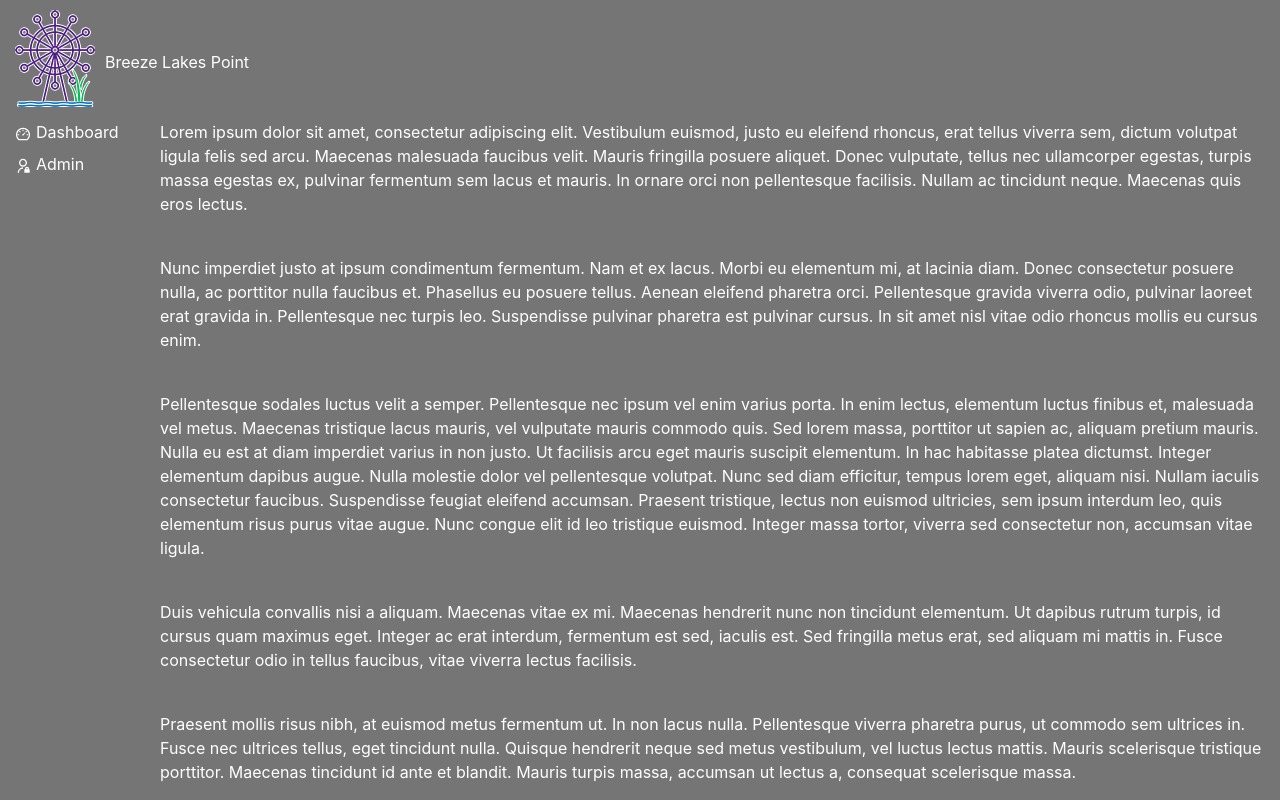
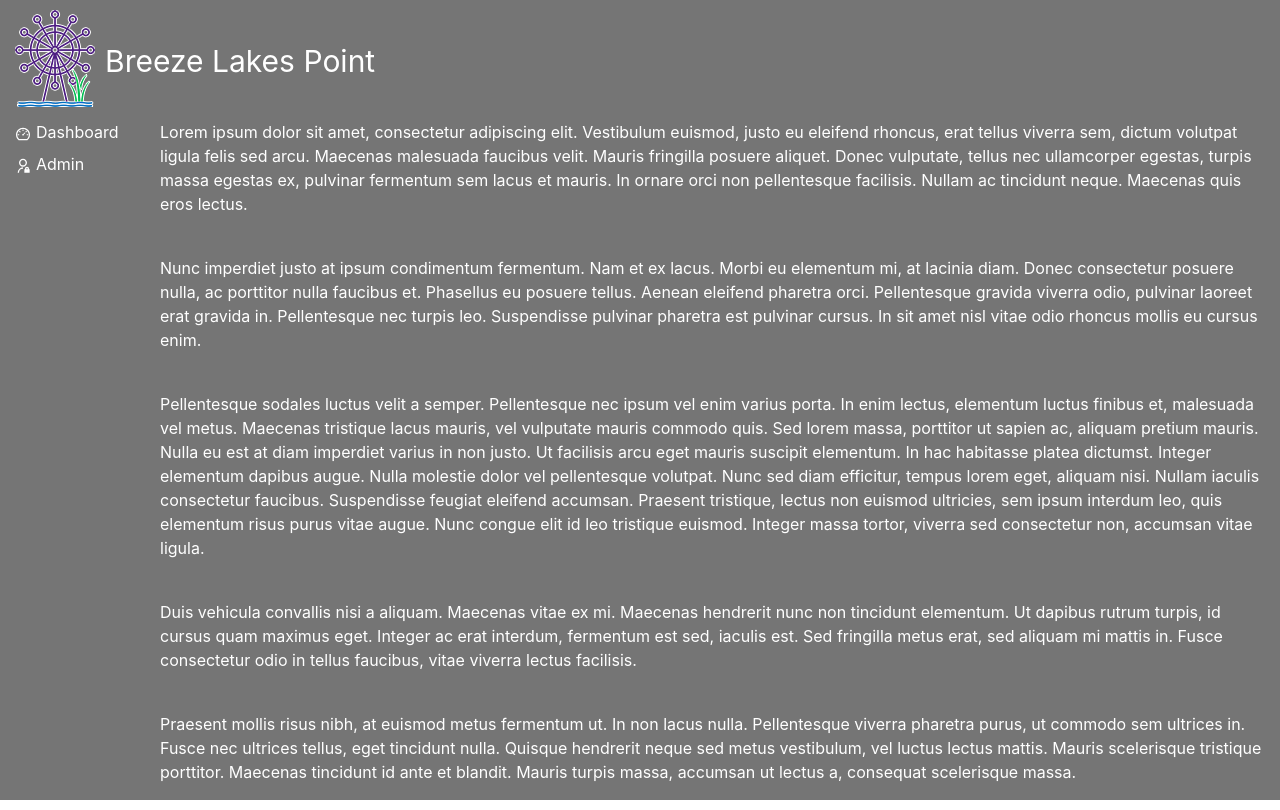
Before and after one commit to kristenkinnearohlmann/breeze-lakes-point-2, a Next.js app: page / in a window 1280 px wide. Built offline with nearby package versions, Linux system fonts and the light colour scheme.

Commit message:
Sized site name

```diff
--- a/components/topNav.tsx
+++ b/components/topNav.tsx
@@ -9,7 +9,7 @@ const TopNav = () => {
           <NextImage src="/logo-small.png" height={97} width={80} />
         </Box>
         <Box>
-          <Text>Breeze Lakes Point</Text>
+          <Text fontSize="3xl">Breeze Lakes Point</Text>
         </Box>
       </Flex>
     </Box>
```
